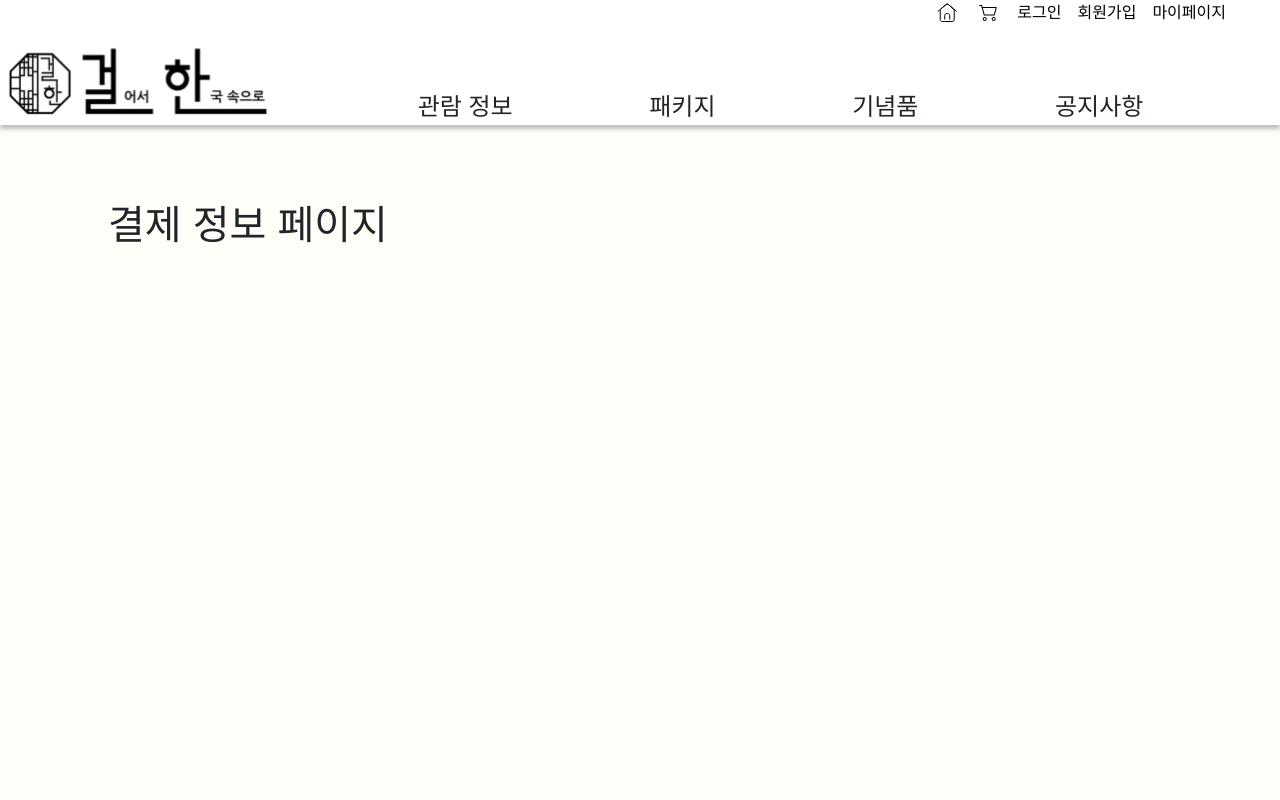
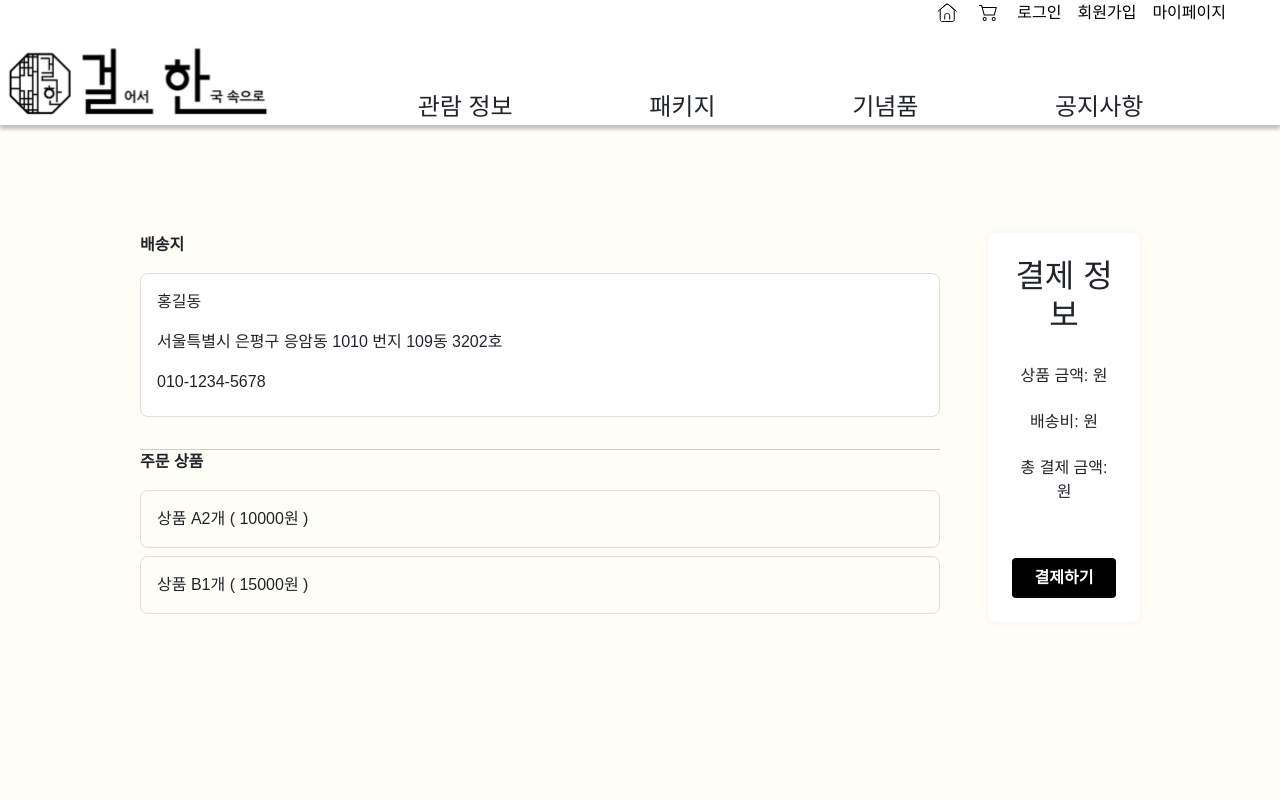
Before and after one commit to swcamp-be15-baksal/be15-2nd-baksal-gulhan-fe, a Vue app: page /beforePayment in a window 1280 px wide. Shown: the top 800 px of the page. Built offline with nearby package versions, Linux system fonts and the light colour scheme; a web font is replaced by a local one.

Commit message:
refactor: 장바구니 페이지 수정 #32

```diff
--- a/src/App.vue
+++ b/src/App.vue
@@ -7,6 +7,7 @@ import Footer from '@/components/layout/Footer.vue';
     <div id="app">
         <Header />
         <div class="layout">
+
             <RouterView/>
         </div>
         <Footer />
--- a/src/features/cart/components/CartItem.vue
+++ b/src/features/cart/components/CartItem.vue
@@ -1,28 +1,36 @@
 <script setup>
 // 부모로부터 item을 받음
+import { useCartStore } from '@/stores/cart.js';
+
 const props = defineProps({
   item: Object,
   isSelected: Boolean
 });
 
+
+const cartStore = useCartStore();
 // 부모에게 수량 변경 알리기 위해 emit 정의
 const emit = defineEmits(['updateItemCount', 'updateSelected']);
 
 // 개별 아이템 선택 여부 업데이트
-function toggleSelect() {
+function toggleSelection() {
   emit('updateSelected', props.item.id);
 }
 // 수량 증가
 const increaseCount = () => {
-  emit('updateItemCount', props.item.id, props.item.count + 1);
+  emit('updateItemCount', props.item.id, props.item.quantity + 1);
 };
 
 // 수량 감소
 const decreaseCount = () => {
-  if (props.item.count > 0) {
-    emit('updateItemCount', props.item.id, props.item.count - 1);
+  if (props.item.quantity > 1) {
+    emit('updateItemCount', props.item.id, props.item.quantity - 1);
   }
 };
+
+function removeFromCart(itemId) {
+  cartStore.removeItem(itemId);
+}
 </script>
 
 <template>
@@ -32,13 +40,16 @@ const decreaseCount = () => {
       <div class="cart-item-header">
         <!-- 구분선 -->
         <div class="item-line"></div>
+
         <!-- 체크박스 -->
         <input
           type="checkbox"
           :checked="isSelected"
-          @change="toggleSelect"
+          @change="toggleSelection"
           class="item-checkbox"
         />
+        <button class="cancel-btn" @click="removeFromCart(props.item.id)">X</button>
+
       </div>
 
       <!-- 본문 내용 -->
@@ -51,16 +62,16 @@ const decreaseCount = () => {
           </div>
           <div class="item-info">
             <div class="item-type">{{ item.type }}</div>
-            <div class="item-name">{{ item.name }}</div>
+            <div class="item-name">{{ item.title }}</div>
           </div>
         </div>
 
         <!-- 오른쪽 영역 -->
         <div class="item-right">
-          <div class="item-price">{{ item.price * item.count }}원</div>
+          <div class="item-price">{{ item.price * item.quantity }}원</div>
           <div class="item-controls">
-            <button class="count-btn" @click="decreaseCount">-</button>
-            <span>{{ item.count }}</span>
+            <button class="count-btn" @click="decreaseCount" :disabled="item.quantity <= 1">-</button>
+            <span>{{ item.quantity }}</span>
             <button class="count-btn" @click="increaseCount">+</button>
           </div>
         </div>
@@ -205,4 +216,15 @@ const decreaseCount = () => {
   height: 100%;
   object-fit: cover;
 }
+.cancel-btn{
+  background-color: red;
+  color: white;
+  border: none;
+  cursor: pointer;
+  border-radius: 0.25rem;
+  position: absolute;
+  right: 1rem;
+  top: -0.8rem; /* 구분선 위로 올리기 */
+  z-index: 2;
+}
 </style>
--- /dev/null
+++ b/src/features/cart/mock/items.json
@@ -0,0 +1,21 @@
+{
+  "items": [
+    {
+      "id": 1,
+      "title": "훈민정음 메모지",
+      "quantity": 2,
+      "price": 3800,
+      "image": "https://d152i3f1t56z95.cloudfront.net/test/image.png",
+      "type": "기념품"
+    },
+    {
+      "id": 2,
+      "title": "조선지도 마스킹 테이프",
+      "quantity": 3,
+      "price": 4200,
+      "image": "https://d152i3f1t56z95.cloudfront.net/test/image.png",
+      "type" : "기념품"
+
+    }
+  ]
+}
--- a/src/features/cart/views/CartListView.vue
+++ b/src/features/cart/views/CartListView.vue
@@ -1,29 +1,59 @@
 <script setup>
-import { reactive, computed } from 'vue';
+import { computed, ref } from 'vue';
 import CartItemList from '@/features/cart/components/CartItemList.vue';
 import { useRouter } from 'vue-router';
+import { useCartStore } from '@/stores/cart.js';
+
 const router = useRouter()
-const goToPayInfo = () =>  {
-  router.push('/beforePayment')
-}
-const cartItems = reactive([
-  { id: "1",image: 'https://d152i3f1t56z95.cloudfront.net/test/image.png', name: "훈민정음 메모지", count:3, price: 5000, type : "기념품"},
-  { id: 2 ,image: 'https://d152i3f1t56z95.cloudfront.net/test/image.png', name: "조선지도 마스킹 테이프",count:4, price: 3000, type :"기념품" },
-  { id: 3,image: 'https://d152i3f1t56z95.cloudfront.net/test/image.png', name: "경복궁 연필 세트", count:5, price: 2000, type: "기념품" },
-]);
+const cartStore = useCartStore();
+const cartItems = computed(() => cartStore.cartItems)
+const selectedItemIds = computed(() => cartStore.selectedItemIds);
+const showSelectAll = ref(true);
+const selectAll = computed({
+  get() {
+    return selectedItemIds.value.length === cartItems.value.length;
+  },
+  set(value) {
+    if (value) {
+      cartStore.toggleSelectAll();
+    } else {
+      cartStore.selectedItemIds = [];
+    }
+  }
+});
 
+
+
+
+const toggleSelectItem = (id) => {
+  cartStore.toggleSelection(id);
+};
 const totalPrice = computed(() => {
-  return cartItems.reduce((total, item) => total + item.price * item.count, 0);
+  // 선택된 아이템들만 필터링하여 계산
+  return cartItems.value
+    .filter(item => selectedItemIds.value.includes(item.id))  // 선택된 아이템들만 필터링
+    .reduce((total, item) => total + item.price * item.quantity, 0); // 필터링된 아이템들의 가격 합산
 });
 
 const souvenirPrice = computed(() => {
-  return cartItems.filter(item => item.type === '기념품').reduce((total, item) => total + item.price * item.count, 0);
+  return cartItems.value
+    .filter(item => selectedItemIds.value.includes(item.id) && item.type === '기념품')
+    .reduce((total, item) => total + item.price * item.quantity, 0);
 });
 
 const packagePrice = computed(() => {
-  return cartItems.filter(item => item.type === '패키지').reduce((total, item) => total + item.price * item.count,0);
+  return cartItems.value
+    .filter(item => selectedItemIds.value.includes(item.id) && item.type === '패키지')
+    .reduce((total, item) => total + item.price * item.quantity, 0);
 });
 
+const deleteAllItems = () =>{
+  cartStore.clearCart();
+  showSelectAll.value = false;
+}
+const goToPayInfo = (selectedItems) =>  {
+  router.push(`/beforePayment?selectedItems=${JSON.stringify(selectedItems)}`);
+}
 // 결제 상세 항목 목록
 const priceDetails = computed(() => [
   {label : '총 금액', value : totalPrice},
@@ -31,31 +61,38 @@ const priceDetails = computed(() => [
   {label : '패키지 금액', value: packagePrice.value}
 ])
 function updateItemCount(id, newCount){
-  const item = cartItems.find(i => i.id === id);
-  if (item) item.count = newCount;
+  cartStore.updateItemQuantity(id,newCount);
 }
 </script>
+
 <template>
   <div class="cart-page">
     <div class="cart-content">
       <div class="cart-header">
         <h1 class="cart-title">장바구니</h1>
+
+      </div>
+      <!-- 장바구니가 비었을 때 메시지 추가 -->
+      <div v-if="cartItems.length === 0" class="empty-cart-message">
+        장바구니가 비어 있습니다.
+      </div>
+      <div class="select-all-wrapper"  v-if="showSelectAll">
+        <label>
+          <input type="checkbox" v-model="selectAll"/>
+          전체 선택
+        </label>
         <button class="delete-all-btn" @click="deleteAllItems">전체 삭제</button>
 
-      </div>
-      <div class="select-all-wrapper">
-        <label>
-          <input type="checkbox" v-model="selectAll" @change="toggleSelectAll" />
-          전체 선택
-        </label>
       </div>
 
       <CartItemList
         :items="cartItems"
+        :selectedItemIds="selectedItemIds"
         @updateItemCount="updateItemCount"
+        @updateSelected="toggleSelectItem"
       />
 
-      <div class="paymentInfo">
+      <div class="paymentInfo" v-if="selectedItemIds.length>0">
         <div class="total-price">
           <span>결제 예상 금액: </span>
         </div>
@@ -71,7 +108,7 @@ function updateItemCount(id, newCount){
         </div>
 
       </div>
-      <button class="complete-purchase" @click="goToPayInfo">구매 완료</button>
+      <button class="complete-purchase" @click="goToPayInfo(selectedItemIds)"  v-if="showSelectAll">구매하기</button>
 
     </div>
   </div>
@@ -92,14 +129,13 @@ function updateItemCount(id, newCount){
   flex-direction: column;
   align-items: center;
   gap: 1rem; /* 간격을 줄임 */
+  min-height: 35rem;
+  min-width: 50rem;
 }
 
 /* cart-title과 버튼을 세로로 정렬 */
 .cart-header {
   display: flex;
-  flex-direction: row; /* 세로 → 가로로 변경 */
-  align-items: center; /* 수직 중앙 정렬 */
-  justify-content: space-between; /* 양쪽 정렬 */
   width: 100%;
   padding: 0 1rem; /* 좌우 패딩 */
   margin-bottom: 0.25rem; /* 장바구니와 다른 항목 간의 간격을 줄임 */
@@ -131,8 +167,10 @@ function updateItemCount(id, newCount){
   margin-top: 0.25rem; /* 전체 선택과 장바구니 간의 간격을 좁힘 */
   margin-bottom: 0.25rem; /* 전체 선택과 아래 항목 간격을 좁힘 */
   display: flex;
-  justify-content: flex-start;
-  align-items: flex-start;
+
+  flex-direction: row; /* 세로 → 가로로 변경 */
+  align-items: center; /* 수직 중앙 정렬 */
+  justify-content: space-between; /* 양쪽 정렬 */
 }
 /* 결제 예상 금액 상자 */
 .paymentInfo {
@@ -193,5 +231,6 @@ function updateItemCount(id, newCount){
   display: flex;
   align-items: center;
   justify-content: center;
+  margin-top: auto; /* 버튼을 항상 맨 아래로 위치시키는 속성 */
 }
 </style>
--- a/src/features/payment/components/ConfirmPayInfo.vue
+++ b/src/features/payment/components/ConfirmPayInfo.vue
@@ -1,11 +1,67 @@
 <script setup>
+import { ref } from 'vue'
 
+const shippingInfo = ref({
+  name: '홍길동',
+  address: '서울특별시 은평구 응암동 1010 번지 109동 3202호',
+  phone: '010-1234-5678'
+})
+
+const orderItems = ref([
+  { name: '상품 A', quantity: 2, price: 10000 },
+  { name: '상품 B', quantity: 1, price: 15000 }
+])
 </script>
 
+
 <template>
+  <div>
+    <p id="delivery-name">배송지</p>
+    <div class="delivery-info">
+      <p>{{ shippingInfo.name }}</p>
+      <p>{{ shippingInfo.address }}</p>
+      <p>{{ shippingInfo.phone }}</p>
+    </div>
+
+    <p id="orderItem-name">주문 상품</p>
+    <div class="order-items">
+      <div v-for="(item, index) in orderItems" :key="index" class="order-item">
+        <span class="item-name">{{ item.name }}</span>
+        <span class="item-quantity">{{ item.quantity }}개</span> (
+        <span class="item-price">{{ item.price }}원</span> )
+      </div>
+    </div>
+  </div>
 
 </template>
 
 <style scoped>
+.delivery-info {
+  border: 0.0625rem solid #ddd; /* 1px -> 0.0625rem */
+  padding: 1rem 0 1rem 1rem; /* 경계선과 글자 사이에 1rem 간격 추가 */
+  background-color: white;
+  border-radius: 0.5rem;
+  width: 50rem ;
+  height : 9rem;
+}
+#delivery-name{
+  font-weight: bold;
+}
 
+#orderItem-name{
+  margin-top: 2rem;
+  font-weight: bold;
+  border-top: 0.0625rem solid #ccc;
+}
+
+.order-item {
+  border: 0.0625rem solid #ddd;
+  border-radius: 0.5rem;
+  margin-bottom: 0.5rem;
+  padding: 1rem;
+}
+
+.item-name, .item-quantity, .item-price {
+  display: inline-block;
+}
 </style>
--- a/src/features/payment/components/PayInfo.vue
+++ b/src/features/payment/components/PayInfo.vue
@@ -1,11 +1,37 @@
-<script setup>
+<template>
+  <div class="payinfo-detail">
+    <h2 class="title">결제 정보</h2>
+    <div class="price">상품 금액: {{ totalItemPrice }}원</div>
+    <div class="price">배송비: {{ shippingFee }}원</div>
+    <div class="total">총 결제 금액: {{ totalPrice }}원</div>
 
-</script>
-
-<template>
-
+    <div class="button-container">
+      <button class="dopayment">결제하기</button>
+    </div>
+  </div>
 </template>
 
 <style scoped>
+.payinfo-detail {
+  display: flex;
+  flex-direction: column;
+  justify-content: space-between;
+  height: 100%;
+  text-align: center;
+}
 
+.button-container {
+  margin-top: 2rem;
+}
+
+.dopayment {
+  background-color: #000000;
+  color: #ffffff;
+  padding: 0.5rem 1rem;
+  border: none;
+  border-radius: 0.25rem;
+  cursor: pointer;
+  font-weight: bold;
+  width: 100%;
+}
 </style>
--- a/src/features/payment/views/ConfirmPayInfoView.vue
+++ b/src/features/payment/views/ConfirmPayInfoView.vue
@@ -1,13 +1,48 @@
 <script setup>
 
+import ConfirmPayInfo from '@/features/payment/components/ConfirmPayInfo.vue';
+import PayInfo from '@/features/payment/components/PayInfo.vue';
+
+const props = defineProps({
+  selectedItemIds:{
+    type: Array,
+    required: true,
+  }
+})
 </script>
 
 <template>
-  <div>
-    <h1>결제 정보 페이지</h1>
+  <div class="container">
+    <div class="left">
+      <ConfirmPayInfo :orderItems="selectedItemIds"/>
+    </div>
+    <div class="right">
+      <PayInfo />
+    </div>
   </div>
 </template>
 
 <style scoped>
+.container {
+  display: flex;
+  flex-direction: row;
+  gap: 3rem; /* 간격을 더 넓게 */
+  padding: 2rem;
+}
 
+.left {
+  width: 50rem;
+  height: auto; /* 내용 생기면 아래로 자연스럽게 내려감 */
+}
+
+.right {
+  width: 20rem;
+  background-color: white;
+  border-radius: 0.5rem;
+  box-shadow: 0 0 10px rgba(0,0,0,0.05);
+  padding: 1.5rem;
+  display: flex;
+  flex-direction: column;
+  justify-content: space-between; /* 위-아래 정렬 */
+}
 </style>
--- /dev/null
+++ b/src/stores/cart.js
@@ -0,0 +1,49 @@
+import {defineStore} from 'pinia';
+import mockData from '@/features/cart/mock/items.json'
+export const useCartStore = defineStore('cart', {
+  state: () => ({
+    cartItems: mockData.items,
+    selectedItemIds: [],
+  }),
+  getters: {
+    // 선택된 아이템들의 총 금액 계산
+    totalPrice: (state) => {
+      return state.cartItems
+        .filter((item) => state.selectedItemIds.includes(item.id)) // 선택된 아이템들만 필터링
+        .reduce((total, item) => total + item.price * item.quantity, 0); // 선택된 아이템들의 금액 합산
+    },
+  },
+  actions: {
+    addItem(item) {
+      this.cartItems.push(item);
+    },
+    updateItemQuantity(id, quantity) {
+      const item = this.cartItems.find((item) => item.id === id);
+      if (item) {
+        item.quantity = quantity;
+      }
+    },
+    removeItem(id) {
+      this.cartItems = this.cartItems.filter((item) => item.id !== id);
+    },
+    clearCart() {
+      this.cartItems = [];
+    },
+    toggleSelection(id) {
+      if (this.selectedItemIds.includes(id)) {
+        this.selectedItemIds = this.selectedItemIds.filter(itemId => itemId !== id);
+      } else {
+        this.selectedItemIds.push(id);
+      }
+    },
+    toggleSelectAll() {
+      if (this.selectedItemIds.length === this.cartItems.length) {
+        // 이미 모든 아이템이 선택된 경우, 선택 해제
+        this.selectedItemIds = [];
+      } else {
+        // 모든 아이템 선택
+        this.selectedItemIds = this.cartItems.map(item => item.id);
+      }
+    },
+  },
+});
```
Also changed, not shown: src/features/cart/components/CartItemList.vue (+10 -4 lines).
